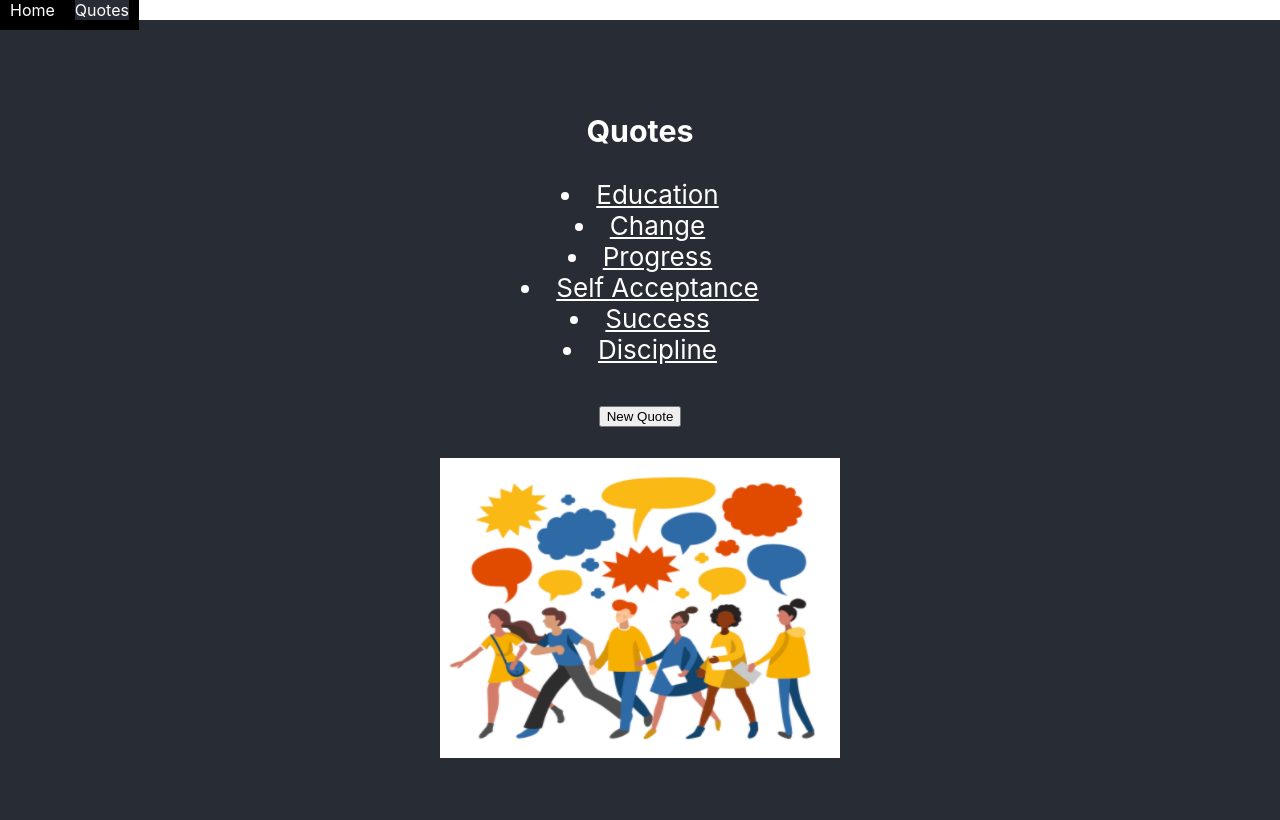
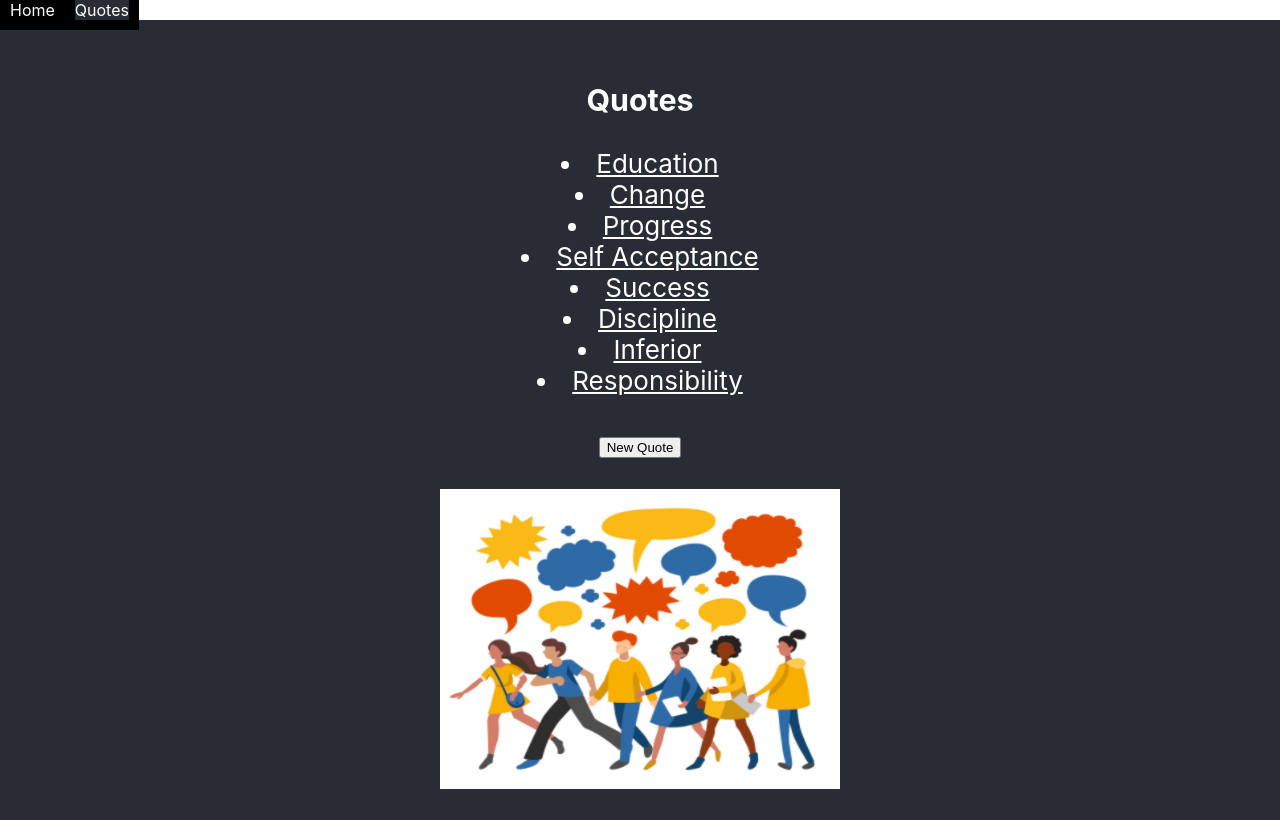
Before and after one commit to biancancanal/motivational-quotes-app, a React (Create React App) app: page /quotes in a window 1280 px wide. Built offline with nearby package versions, Linux system fonts and the light colour scheme; data requests are answered from the project's data file.

Commit message:
Update README

```diff
--- a/db.json
+++ b/db.json
@@ -35,6 +35,18 @@
       "quote": "Discipline is doing what you really don't want to do so you can do what you really want to do.",
       "author": "Jeff Fisher",
       "id": 6
+    },
+    {
+      "keyword": "Inferior",
+      "quote": "No one can make you feel inferior without your consent.",
+      "author": "Eleanor Roosevelt",
+      "id": 7
+    },
+    {
+      "keyword": "Responsibility",
+      "quote": "\"With great power there must also come great responsibility\"",
+      "author": "Stan Lee ",
+      "id": 8
     }
   ]
 }
--- a/src/components/QuoteLink.js
+++ b/src/components/QuoteLink.js
@@ -1,12 +1,25 @@
 import React from 'react'
 import { Link } from 'react-router-dom'
+const QuoteLink = ({quote}) => {
+    // const deleteQuote = (quote) => {
+    //     console.log(quote)
+    //     fetch(`http://localhost:3001/quotes/${this.props.match.params.id}`, {
+    //         method: 'DELETE',
+    //         headers: {
+    //             'Content-Type': 'application/json'
+    //         },
+    //     })
+    //     .then(res => res.json())
+    // }
 
-const QuoteLink = ({quote}) => {
     return (
         <div>
+            <li>
             <Link to={`/quotes/${quote.id}`}>
-                <li>{quote.keyword}</li>
+                {quote.keyword}
             </Link>
+            {/* <button onChange={deleteQuote}> x </button> */}
+            </li>
         </div>
     )
 }
--- a/src/containers/QuoteDetails.js
+++ b/src/containers/QuoteDetails.js
@@ -14,7 +14,7 @@ class QuoteDetails extends Component {
         fetch(`http://localhost:3001/quotes/${this.props.match.params.id}`)
         .then(res => res.json())
         .then(data => {
-            console.log(data)
+            // console.log(data)
             this.setState({
                 fullQuote: data
             })
--- a/src/containers/Quotes.js
+++ b/src/containers/Quotes.js
@@ -19,7 +19,6 @@ componentDidMount() {
 }
 
 
-
     render() {
         const quotes = this.state.quotes.map(q => <QuoteLink key={q.id} quote={q}/>)
         return (
```
Also changed, not shown: 1 other file (tests, documents, lock files or other folders).
